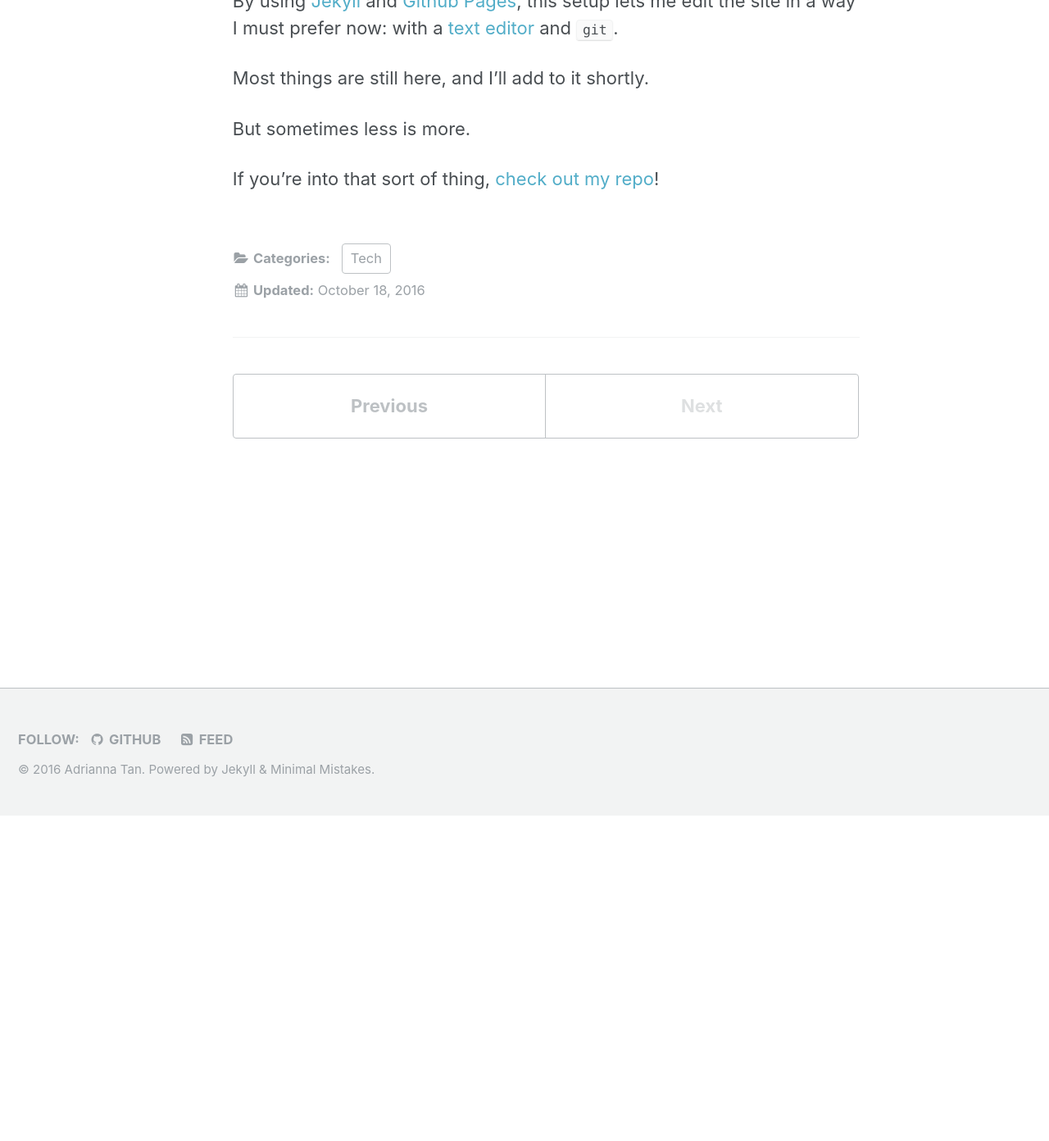
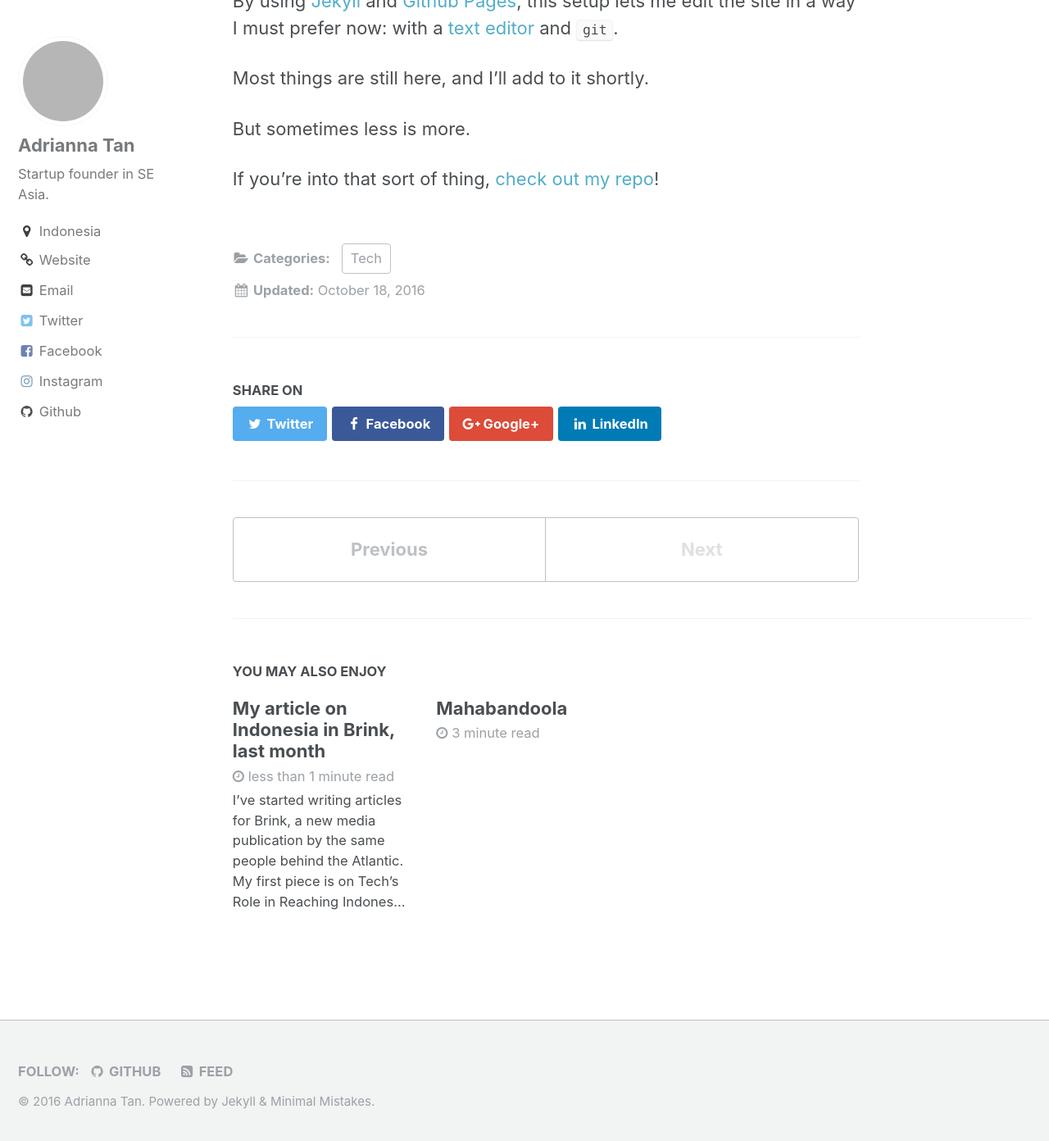
Before and after one commit to skinnylatte/old-jekyll-blog-archive, a Jekyll site: the page built from _posts/2016-10-18-wordpress-to-jekyll.md, in a window 1280 px wide and 1400 px high, scrolled down 405 px. Shown: the top 1392 px of the window at 82% size. Built offline with Jekyll 4.4.1, drawn with Linux system fonts in a browser that asks for light colours; some of the changed lines change nothing that is shown; grey boxes are pictures that could not be loaded.

Commit message:
Add all defaults

```diff
--- a/_config.yml
+++ b/_config.yml
@@ -236,4 +236,9 @@ defaults:
       path: ""
       type: posts
     values:
+      layout: single
+      author_profile: true
       read_time: true
+      comments: false
+      share: true
+      related: true
```
